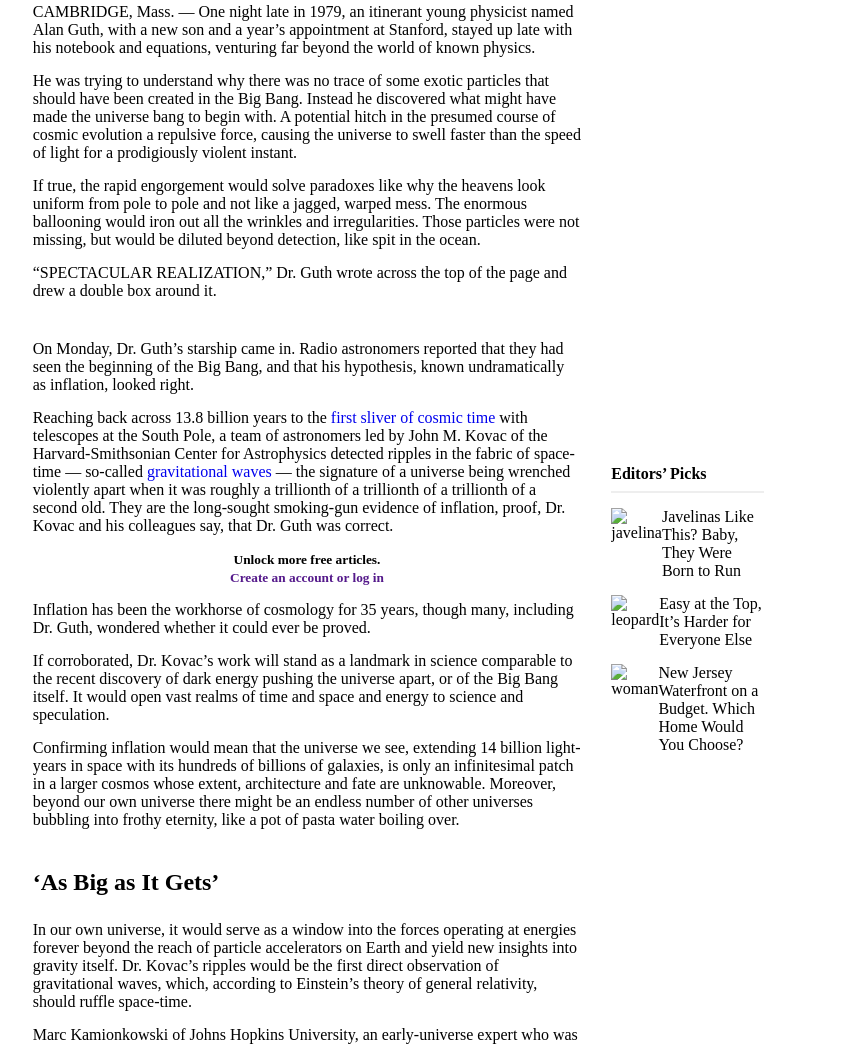
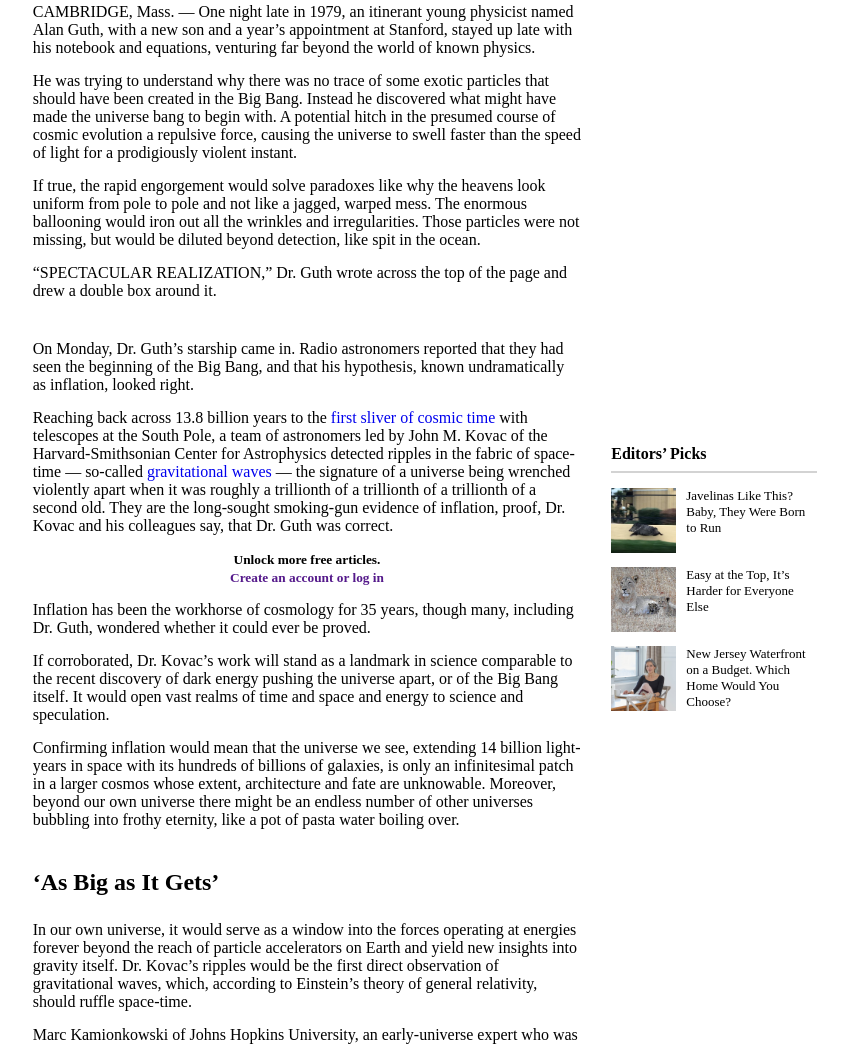
Before and after one commit to YussaMoney/NYT_Clone, a plain HTML site: page index.html in a window 1280 px wide. Shown: the part 855-1899 px from the top of the page, without its empty margins (333-1181 px from the left). Drawn offline with Linux system fonts and the light colour scheme.

Commit message:
Modified: Contents at the Rightside of Aside in Main; Added: img to folder

```diff
--- a/css/style.css
+++ b/css/style.css
@@ -77,7 +77,7 @@ div .content1-author {
 }
 .content-image img {
   height: 450px;
-  width: 880px;
+  width: 810px;
 }
 div .img-details,
 div .h4-bottom {
@@ -86,7 +86,7 @@ div .h4-bottom {
     sans-serif;
   font-weight: 600;
   color: gray;
-  width: 880px;
+  width: 810px;
 }
 .content1 img {
   border-radius: 25px;
@@ -114,15 +114,26 @@ div .h4-bottom {
   text-align: center;
 }
 .content-rightSide {
-  padding: 150px 0 0 30px;
+  grid-column: 4/6;
+  align-self: center;
+  padding: 0 130px 0 30px;
 }
 .content-rightSide hr {
-  border: 1px solid #eeeeee;
+  border: 0.5px solid lightgray;
   margin: 8px 0 15px 0;
+}
+.flex-container img {
+  /* width: 100%; */
+  height: 65px;
 }
 .flex-container {
   display: flex;
-  margin-bottom: 15px;
+  margin: 10px 0 0;
+}
+.flex-container .flex-details {
+  padding-left: 10px;
+  text-align: left;
+  font-size: small;
 }
 .content4 h4 {
   font-size: x-large;
--- a/index.html
+++ b/index.html
@@ -61,7 +61,7 @@
               <a href=""><img src="./img/gmail.png" alt="gmail icon" /></a>
               <a href=""><img src="./img/share.png" alt="share icon" /></a>
               <a href=""
-                ><img src="./img/bookmark-tag.png" alt="label icon"
+                ><img src="./img/bookmark-tag.png" alt="bookmark-tag icon"
               /></a>
               <a href=""><img src="./img/comment.png" alt="comment icon" /></a>
             </p>
@@ -151,22 +151,35 @@
           </div>
 
           <div class="content-rightSide">
-            <aside><strong>Editors’ Picks</strong></aside>
+            <aside>
+              <strong>Editors’ Picks</strong>
               <hr />
               <div class="flex-container">
-              <img src="" alt="javelina" />
-              <p>Javelinas Like This? Baby, They Were Born to Run</p>
+                <div class="imgFlex-container">
+                  <img src="./img/javelina.jpg" alt="javelina" />
+                </div>
+                <p class="flex-details">
+                  Javelinas Like This? Baby, They Were Born to Run
+                </p>
               </div>
               <div class="flex-container">
-              <img src="" alt="leopard" />
-              <p>Easy at the Top, It’s Harder for Everyone Else</p>
+                <div class="imgFlex-container">
+                  <img src="./img/leopard.jpg" alt="leopard" />
+                </div>
+                <p class="flex-details">
+                  Easy at the Top, It’s Harder for Everyone Else
+                </p>
               </div>
               <div class="flex-container">
-              <img src="" alt="woman" />
-              <p>
-                New Jersey Waterfront on a Budget. Which Home Would You Choose?
+                <div class="imgFlex-container">
+                  <img src="./img/woman.jpg" alt="woman" />
+                </div>
+                <p class="flex-details">
+                  New Jersey Waterfront on a Budget. Which Home Would You
+                  Choose?
                 </p>
               </div>
+            </aside>
           </div>
 
           <div class="content4">
```
Also changed, not shown: img/inflation.png (added), img/javelina.jpg (added), img/leopard.jpg (added), img/woman.jpg (added). Lines whose indentation alone changed are shown as unchanged.
